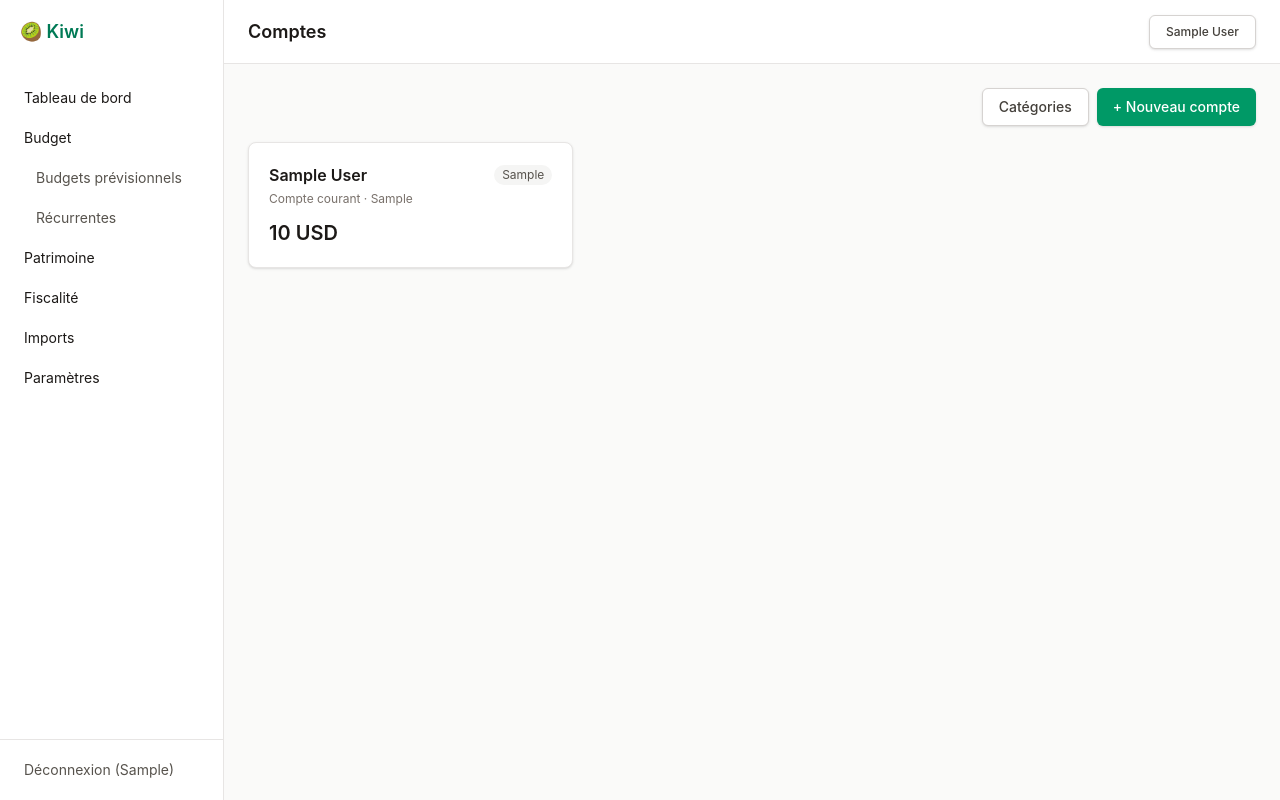
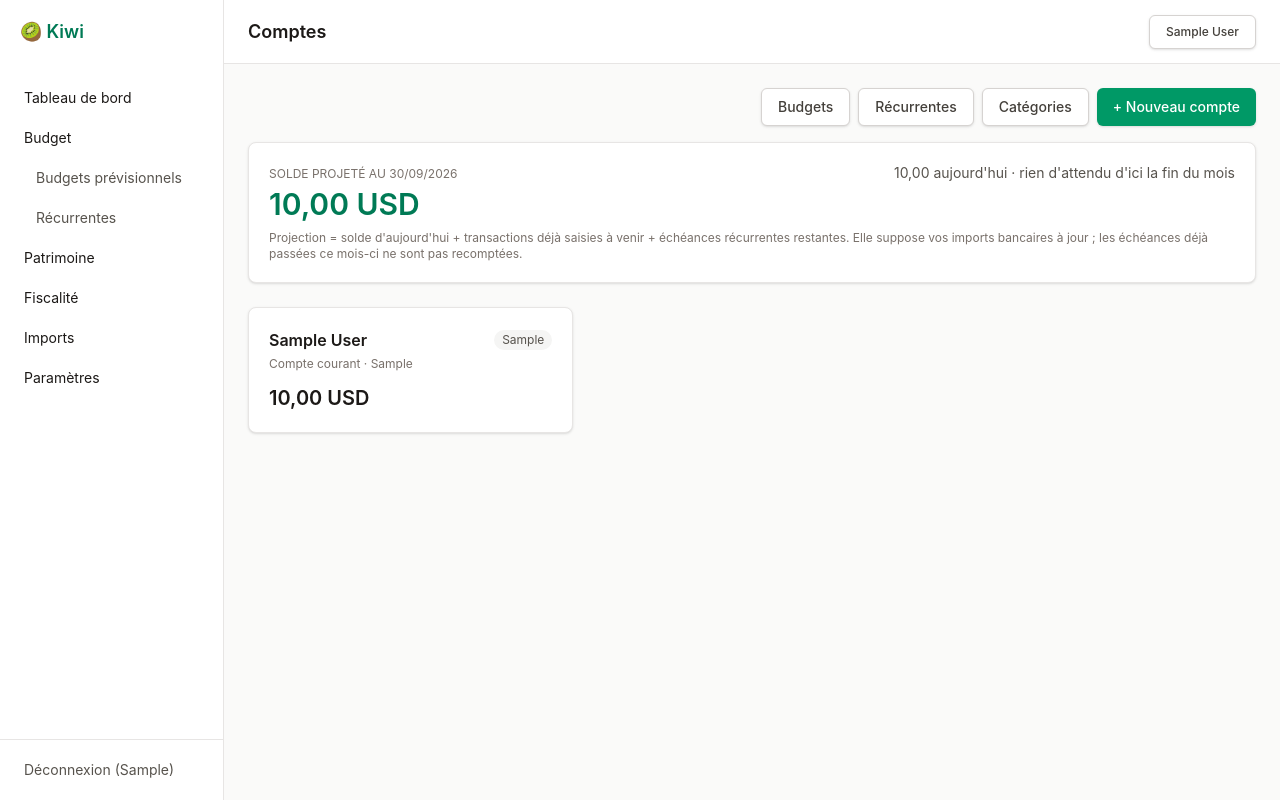
Before and after one commit to jryckoort/Kiwi, a Django app: page /budget/comptes/ in a window 1280 px wide. Run offline with Django 5.2, Linux system fonts and the light colour scheme; a user stored in the database is signed in; data comes from the database, SQL or seed files in the repository; tables that the repository leaves empty hold one stand-in row (values such as "Sample post"); parts of the project's set-up code (start-up, migrations or seed data) failed here and were passed over; some libraries are stand-ins or nearby versions.

Commit message:
Add projected end-of-month balance
The dashboard and the account list now show where the money lands by the
end of the month, decomposed rather than presented as one opaque number:
balance as of today, plus already-entered future-dated transactions, plus
the remaining recurring occurrences.

Only occurrences strictly after today are projected. Anything due earlier
this month is assumed to be already in the balance — imported from the
bank or entered by hand — so reprojecting it would double-count in
exactly the way materializing recurrences would have. The page states
that assumption instead of hiding it.

Future-dated transactions are counted too: a movement the user already
knows about is real money leaving the account, and ignoring it would
flatter the forecast.

Per-account projections stay in the account's own currency; the household
total converts through apps.fx and flags anything it could not convert.
An account heading below zero before month end is called out.

Co-Authored-By: Claude Opus 5 <noreply@anthropic.com>
Claude-Session: https://claude.ai/code/session_01JcxHQ1HRZjChjcoLtEBFVH

```diff
--- /dev/null
+++ b/apps/budget/projections.py
@@ -0,0 +1,121 @@
+"""Projected end-of-month balances.
+
+The projection is deliberately decomposed into three parts so the figure can
+be explained rather than trusted blindly:
+
+    solde à aujourd'hui
+  + transactions déjà saisies mais datées dans le futur
+  + échéances récurrentes restantes
+  = solde projeté en fin de mois
+
+Only occurrences *strictly after* today are projected. Anything due earlier
+this month is assumed to be already reflected in the balance — it was either
+imported from the bank or entered by hand — so projecting it again would
+double-count exactly the way materializing recurrences would have.
+"""
+
+from dataclasses import dataclass, field
+from datetime import date
+from decimal import Decimal
+
+from django.db.models import Sum
+
+from apps.fx.services import to_base_currency
+
+from .budgets import month_bounds
+from .models import FinancialAccount, RecurringTransaction
+from .recurring import occurrences_between
+
+
+@dataclass
+class AccountProjection:
+    account: FinancialAccount
+    current_balance: Decimal = Decimal(0)
+    scheduled_total: Decimal = Decimal(0)
+    recurring_total: Decimal = Decimal(0)
+    occurrences: list = field(default_factory=list)
+
+    @property
+    def projected_balance(self):
+        return self.current_balance + self.scheduled_total + self.recurring_total
+
+    @property
+    def movement(self):
+        """What the projection adds on top of today's balance."""
+        return self.scheduled_total + self.recurring_total
+
+    @property
+    def goes_negative(self):
+        return self.projected_balance < 0
+
+
+def project_account(account, as_of=None, horizon_end=None):
+    """Project one account's balance out to ``horizon_end`` (end of month)."""
+    as_of = as_of or date.today()
+    if horizon_end is None:
+        _, horizon_end = month_bounds(as_of)
+
+    projection = AccountProjection(account=account)
+
+    projection.current_balance = account.transactions.filter(date__lte=as_of).aggregate(
+        total=Sum("amount")
+    )["total"] or Decimal(0)
+
+    # Movements the user already knows about because they entered them with a
+    # future date — ignoring these would understate the projection.
+    projection.scheduled_total = account.transactions.filter(
+        date__gt=as_of, date__lte=horizon_end
+    ).aggregate(total=Sum("amount"))["total"] or Decimal(0)
+
+    recurrences = RecurringTransaction.objects.filter(
+        account=account, is_active=True
+    ).select_related("category")
+    for recurrence in recurrences:
+        for occurrence in occurrences_between(recurrence, as_of, horizon_end):
+            if occurrence <= as_of:
+                continue
+            projection.recurring_total += recurrence.amount
+            projection.occurrences.append({"date": occurrence, "recurrence": recurrence})
+
+    projection.occurrences.sort(key=lambda row: row["date"])
+    return projection
+
+
+def project_household(household, as_of=None, horizon_end=None):
+    """Per-account projections plus a household total in the base currency."""
+    as_of = as_of or date.today()
+    if horizon_end is None:
+        _, horizon_end = month_bounds(as_of)
+
+    base_currency = household.base_currency
+    warnings = []
+
+    projections = []
+    totals = {"current": Decimal(0), "movement": Decimal(0), "projected": Decimal(0)}
+
+    accounts = (
+        FinancialAccount.objects.for_household(household)
+        .filter(is_archived=False)
+        .select_related("owner", "currency")
+    )
+    for account in accounts:
+        projection = project_account(account, as_of=as_of, horizon_end=horizon_end)
+        projections.append(projection)
+
+        totals["current"] += to_base_currency(
+            projection.current_balance, account.currency_id, base_currency, account.name, warnings
+        )
+        totals["movement"] += to_base_currency(
+            projection.movement, account.currency_id, base_currency, account.name, warnings
+        )
+
+    totals["projected"] = totals["current"] + totals["movement"]
+
+    return {
+        "as_of": as_of,
+        "horizon_end": horizon_end,
+        "projections": projections,
+        "totals": totals,
+        "base_currency": base_currency,
+        "warnings": list(dict.fromkeys(warnings)),
+    }
--- a/apps/budget/views.py
+++ b/apps/budget/views.py
@@ -18,18 +18,16 @@ from .forms import (
     TransactionForm,
 )
 from .models import BudgetLine, Category, FinancialAccount, RecurringTransaction, Transaction
+from .projections import project_household
 from .recurring import upcoming_occurrences
 
 
 @household_required
 def account_list(request):
-    accounts = (
-        FinancialAccount.objects.for_household(request.household)
-        .filter(is_archived=False)
-        .select_related("owner", "currency")
-        .annotate(balance=Sum("transactions__amount"))
-    )
-    return render(request, "budget/account_list.html", {"accounts": accounts})
+    # The projection already carries each account plus its balance as of
+    # today, so the page iterates those rather than annotating separately.
+    projection = project_household(request.household)
+    return render(request, "budget/account_list.html", {"projection": projection})
 
 
 @household_required
--- a/templates/budget/account_list.html
+++ b/templates/budget/account_list.html
@@ -3,23 +3,64 @@
 {% block page_title %}Comptes{% endblock %}
 {% block content %}
 <div class="mb-4 flex justify-end gap-2">
+  <a href="{% url 'budget:budget_overview' %}" class="btn-secondary">Budgets</a>
+  <a href="{% url 'budget:recurring_list' %}" class="btn-secondary">Récurrentes</a>
   <a href="{% url 'budget:category_list' %}" class="btn-secondary">Catégories</a>
   <a href="{% url 'budget:account_create' %}" class="btn-primary">+ Nouveau compte</a>
 </div>
 
+<div class="card mb-6">
+  <div class="flex flex-wrap items-baseline justify-between gap-4">
+    <div>
+      <p class="text-xs uppercase text-stone-500">Solde projeté au {{ projection.horizon_end|date:"d/m/Y" }}</p>
+      <p class="mt-1 text-3xl font-semibold {% if projection.totals.projected < 0 %}text-red-600{% else %}text-emerald-700{% endif %}">
+        {{ projection.totals.projected|floatformat:2 }} {{ projection.base_currency }}
+      </p>
+    </div>
+    <p class="text-sm text-stone-600">
+      {{ projection.totals.current|floatformat:2 }} aujourd'hui
+      {% if projection.totals.movement < 0 %}
+      <span class="text-red-600">− {{ projection.totals.movement|floatformat:2|cut:"-" }}</span> à venir
+      {% elif projection.totals.movement > 0 %}
+      <span class="text-emerald-700">+ {{ projection.totals.movement|floatformat:2 }}</span> à venir
+      {% else %}
+      · rien d'attendu d'ici la fin du mois
+      {% endif %}
+    </p>
+  </div>
+  <p class="mt-2 text-xs text-stone-500">
+    Projection = solde d'aujourd'hui + transactions déjà saisies à venir + échéances récurrentes
+    restantes. Elle suppose vos imports bancaires à jour ; les échéances déjà passées ce mois-ci
+    ne sont pas recomptées.
+  </p>
+  {% if projection.warnings %}
+  <ul class="mt-3 list-inside list-disc text-xs text-amber-700">
+    {% for warning in projection.warnings %}<li>{{ warning }}</li>{% endfor %}
+  </ul>
+  {% endif %}
+</div>
+
 <div class="grid gap-4 sm:grid-cols-2 lg:grid-cols-3">
-  {% for account in accounts %}
-  <a href="{% url 'budget:account_detail' account.pk %}" class="card block hover:border-emerald-300">
+  {% for item in projection.projections %}
+  <a href="{% url 'budget:account_detail' item.account.pk %}" class="card block hover:border-emerald-300">
     <div class="flex items-center justify-between">
-      <span class="font-semibold">{{ account.name }}</span>
+      <span class="font-semibold">{{ item.account.name }}</span>
       <span class="rounded-full bg-stone-100 px-2 py-0.5 text-xs text-stone-600">
-        {% if account.is_joint %}Commun{% else %}{{ account.owner.get_short_name }}{% endif %}
+        {% if item.account.is_joint %}Commun{% else %}{{ item.account.owner.get_short_name }}{% endif %}
       </span>
     </div>
-    <p class="mt-1 text-xs text-stone-500">{{ account.get_type_display }} · {{ account.institution }}</p>
-    <p class="mt-3 text-xl font-semibold {% if account.balance < 0 %}text-red-600{% else %}text-stone-900{% endif %}">
-      {{ account.balance|default:0 }} {{ account.currency_id }}
+    <p class="mt-1 text-xs text-stone-500">
+      {{ item.account.get_type_display }}{% if item.account.institution %} · {{ item.account.institution }}{% endif %}
     </p>
+    <p class="mt-3 text-xl font-semibold {% if item.current_balance < 0 %}text-red-600{% endif %}">
+      {{ item.current_balance|floatformat:2 }} {{ item.account.currency_id }}
+    </p>
+    {% if item.movement %}
+    <p class="mt-1 text-xs {% if item.goes_negative %}font-semibold text-red-600{% else %}text-stone-500{% endif %}">
+      → {{ item.projected_balance|floatformat:2 }} fin de mois
+      {% if item.goes_negative %} (à découvert){% endif %}
+    </p>
+    {% endif %}
   </a>
   {% empty %}
   <p class="text-sm text-stone-500">Aucun compte pour l'instant.</p>
```
Also changed, not shown: apps/budget/tests/test_projections.py (added, +238 -0 lines), apps/dashboard/views.py (+15 -0 lines), templates/dashboard/home.html (+43 -5 lines), README.md, static/css/output.css.
